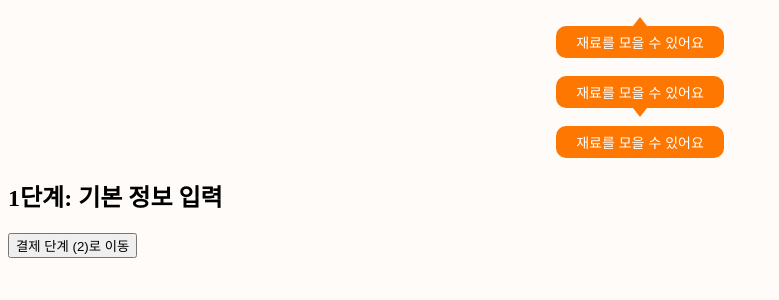
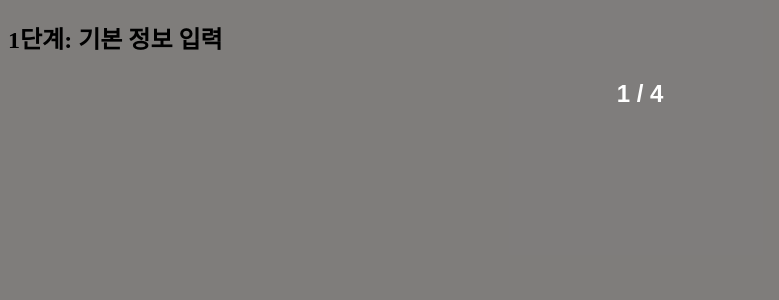
Before and after one commit to Ureca3rd-FE/moong-FE, a React (Vite) app: page /guid in a window 1280 px wide. Shown: the top 300 px of the page, without its empty margins (0-779 px from the left). Built offline with nearby package versions, Linux system fonts and the light colour scheme; a web font is replaced by a local one.

Commit message:
[feat] 배경 설정 및 단계별 동작 설정

```diff
--- a/src/components/common/Funnel.tsx
+++ b/src/components/common/Funnel.tsx
@@ -46,5 +46,5 @@ export const useFunnel = (steps: Array<number>, defaultStep: number) => {
     </Funnel>
   );
 
-  return [FunnelComponent, setStepState] as const;
+  return [FunnelComponent, setStepState, stepState] as const;
 };
--- a/src/components/guid/TextBubble.tsx
+++ b/src/components/guid/TextBubble.tsx
@@ -1,8 +1,14 @@
-const TextBubble = ({ type }: { type: 'top' | 'bottom' | 'none' }) => {
+const TextBubble = ({
+  type,
+  children,
+}: {
+  type: 'top' | 'bottom' | 'none';
+  children: React.ReactNode;
+}) => {
   return (
     <div className="text-bubble-wrapper">
       {type === 'top' && <div className="arrow-top"></div>}
-      <div className="text-bubble">재료를 모을 수 있어요</div>
+      <div className="text-bubble">{children}</div>
       {type === 'bottom' && <div className="arrow-bottom"></div>}
     </div>
   );
--- a/src/pages/Guid.tsx
+++ b/src/pages/Guid.tsx
@@ -1,40 +1,42 @@
-import { useFunnel, Step } from '../components/common/Funnel'; // useFunnel 추가 및 경로 수정
-import TextBubble from '../components/guid/TextBubble';
+import { useNavigate } from 'react-router-dom';
+import { useFunnel, Step } from '../components/common/Funnel';
+// import TextBubble from '../components/guid/TextBubble';
 
 const FUNNEL_STEPS = [1, 2, 3, 4];
 
 const Guid = () => {
-  const [FunnelComponent, setStepState] = useFunnel(
+  const [FunnelComponent, setStepState, stepState] = useFunnel(
     FUNNEL_STEPS,
     FUNNEL_STEPS[0],
   );
+  const navigate = useNavigate();
 
+  function handleNext() {
+    if (stepState === FUNNEL_STEPS[length - 1]) {
+      navigate('/');
+    } else setStepState(stepState + 1);
+  }
   return (
     <div>
-      <TextBubble type="top" />
-      <br />
-      <TextBubble type="bottom" />
-      <TextBubble type="none" />
+      <div className="guid-background" onClick={handleNext}>
+        <span>{stepState} / 4</span>
+      </div>
 
       <FunnelComponent>
         <Step name={1}>
           <h2>1단계: 기본 정보 입력</h2>
-          <button onClick={() => setStepState(2)}>결제 단계 (2)로 이동</button>
         </Step>
 
         <Step name={2}>
           <h2>2단계: 결제 정보 입력</h2>
-          <button onClick={() => setStepState(3)}>정보 검토 (3)로 이동</button>
         </Step>
 
         <Step name={3}>
           <h2>3단계: 정보 검토</h2>
-          <button onClick={() => setStepState(4)}>가입 완료 (4)로 이동</button>
         </Step>
 
         <Step name={4}>
           <h2>4단계: 가입 완료!</h2>
-          <p>모든 단계가 완료되었습니다.</p>
         </Step>
       </FunnelComponent>
     </div>
--- /dev/null
+++ b/src/style/components/guid/guid.scss
@@ -0,0 +1,23 @@
+@use '../../global/color.scss' as *;
+@use '../../global/align.scss' as *;
+@use '../../global/text-style.scss' as *;
+
+.guid-background {
+  @extend %align-column-center;
+
+  position: fixed;
+  top: 0;
+  left: 0;
+  right: 0;
+  bottom: 0;
+
+  background-color: rgba(0, 0, 0, 0.5);
+  z-index: 999;
+
+  color: $color-white;
+
+  span {
+    margin-top: 80px;
+    @include text-style($text-pretendard-24-600);
+  }
+}
--- a/src/style/global/align.scss
+++ b/src/style/global/align.scss
@@ -5,7 +5,8 @@
 }
 
 %align-column-center {
-  @extend %align-row-center;
+  display: flex;
+  align-items: center;
   flex-direction: column;
 }
 
--- a/src/style/main.scss
+++ b/src/style/main.scss
@@ -6,6 +6,7 @@
 @use './components/button.scss';
 
 @use './components/guid/textbubble.scss';
+@use './components/guid/guid.scss';
 
 html {
   background-color: #fffbf8;
```
